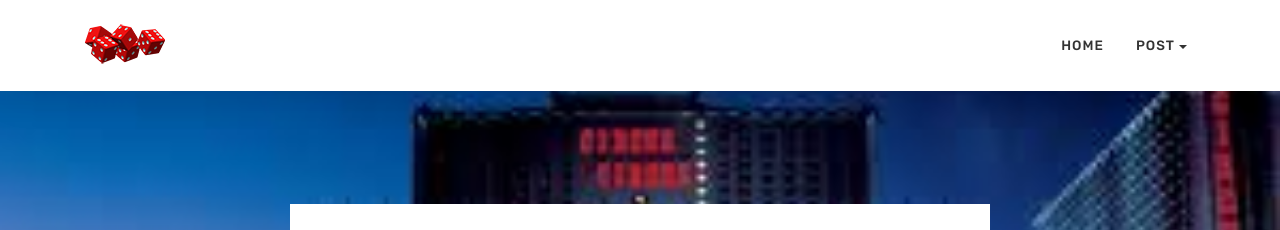
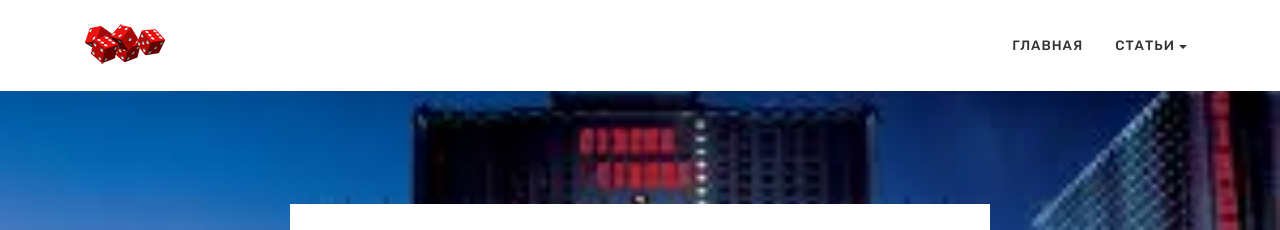
Before and after one commit to AndreyDero/AndreyDero.github.io, a Jekyll site: the page built from index.html, in a window 1280 px wide. Shown: the top 230 px of the page. Built offline with Jekyll 4.4.1, drawn with Linux system fonts in a browser that asks for light colours; the list of posts is cut into pages by our own code.

Commit message:
Update default.html

```diff
--- a/_layouts/default.html
+++ b/_layouts/default.html
@@ -43,15 +43,11 @@
             <ul class="navbar-nav ml-auto">
 
                 <li class="nav-item">
-                <a class="nav-link" href="{{ site.baseurl }}/index.html">Home</a>
+                <a class="nav-link" href="{{ site.baseurl }}/index.html">Главная</a>
                 </li>
 
                 <li class="nav-item dropdown">
-                    <a class="nav-link dropdown-toggle" href="#" id="dropdown01" data-toggle="dropdown" aria-haspopup="true" aria-expanded="false">Post</a>
-                    <div class="dropdown-menu" aria-labelledby="dropdown01">
-                    <a class="dropdown-item" href="{{ site.baseurl }}/jekyll/tutorial/2018/01/12/is-intelligence-enough.html">Left Sidebar</a>
-                    <a class="dropdown-item" href="{{ site.baseurl }}/jekyll/tutorial/2018/01/12/red-riding.html">Right Sidebar</a>
-                    </div>
+                    <a class="nav-link dropdown-toggle" href="#" id="dropdown01" data-toggle="dropdown" aria-haspopup="true" aria-expanded="false">Статьи</a>
                 </li>
             </ul>
             <!-- End Menu -->
```
